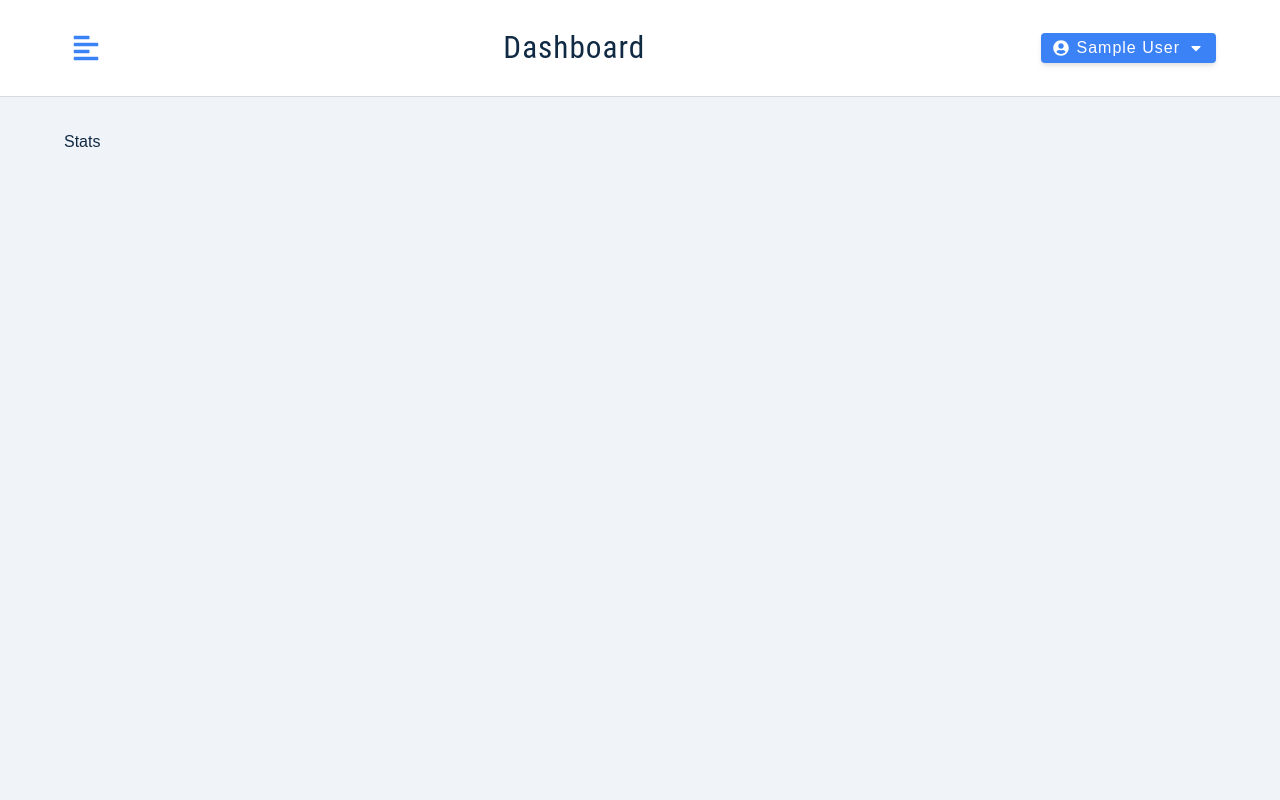
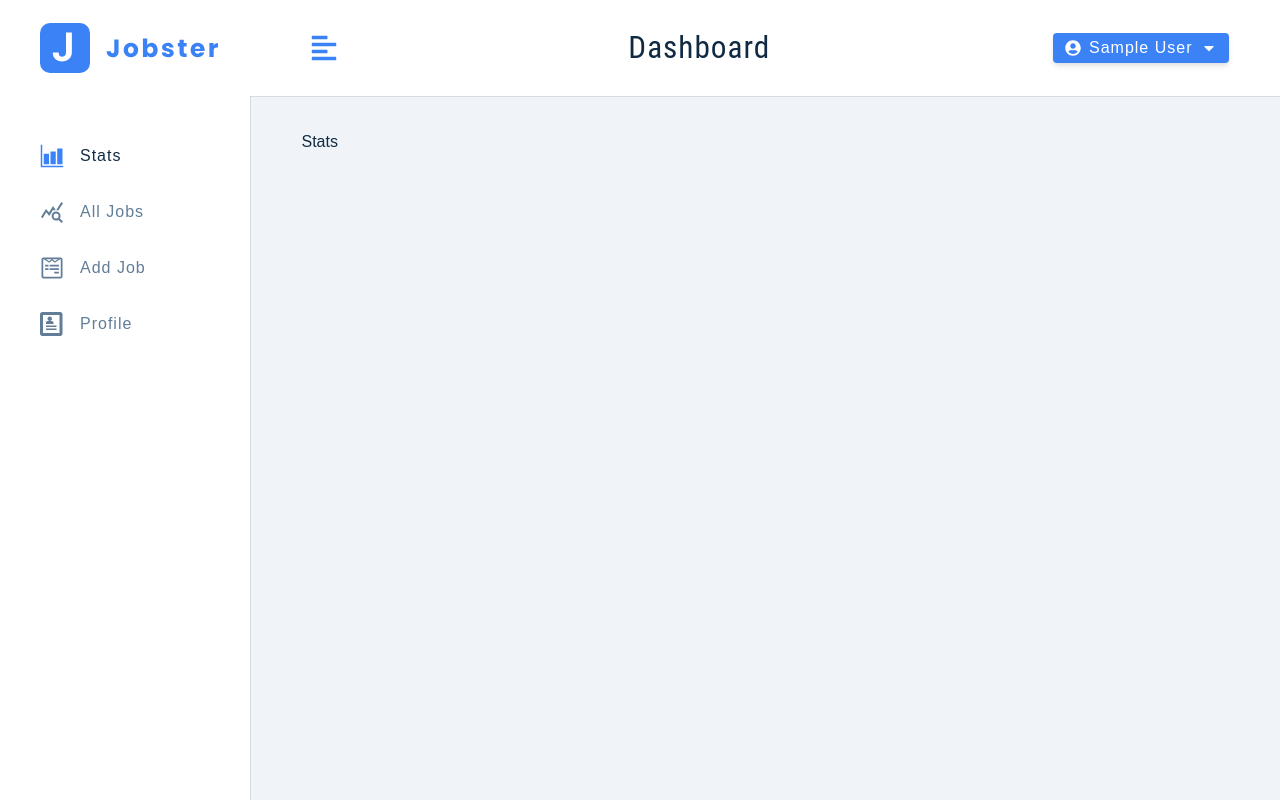
Before and after one commit to AlexBachurin/Job-tracker, a React (Create React App) app: page / in a window 1280 px wide. Built offline with nearby package versions, Linux system fonts and the light colour scheme; sample sign-in values are in the browser's storage.

Commit message:
display sidebar by default fix

```diff
--- a/src/components/BigSidebar.js
+++ b/src/components/BigSidebar.js
@@ -8,7 +8,7 @@ const BigSidebar = () => {
 	return (
 		<Wrapper>
 			<div
-				className={`sidebar-container ${isSidebarOpen ? "show-sidebar" : null}`}
+				className={`sidebar-container ${isSidebarOpen ? null : "show-sidebar"}`}
 			>
 				<div className="content">
 					<header>
--- a/src/components/Navbar.js
+++ b/src/components/Navbar.js
@@ -1,7 +1,6 @@
 import React, { useState } from "react";
 import Wrapper from "../assets/wrappers/Navbar/NavbarWrapper";
 import { FaAlignLeft, FaUserCircle, FaCaretDown } from "react-icons/fa";
-import { Logo } from "../components";
 import { useDispatch, useSelector } from "react-redux";
 import { logoutUser, toggleSidebar } from "../features/user/userSlice";
 const Navbar = () => {
--- a/src/pages/Dashboard/SharedLayout.js
+++ b/src/pages/Dashboard/SharedLayout.js
@@ -2,9 +2,7 @@ import React from "react";
 import { Outlet } from "react-router-dom";
 import { BigSidebar, Navbar, SmallSidebar } from "../../components";
 import Wrapper from "../../assets/wrappers/SharedLayout/SharedLayoutWrapper";
-import { useSelector } from "react-redux";
 const SharedLayout = () => {
-	const { isSidebarOpen } = useSelector((store) => store.user);
 	return (
 		<Wrapper>
 			<main className="dashboard">
```
